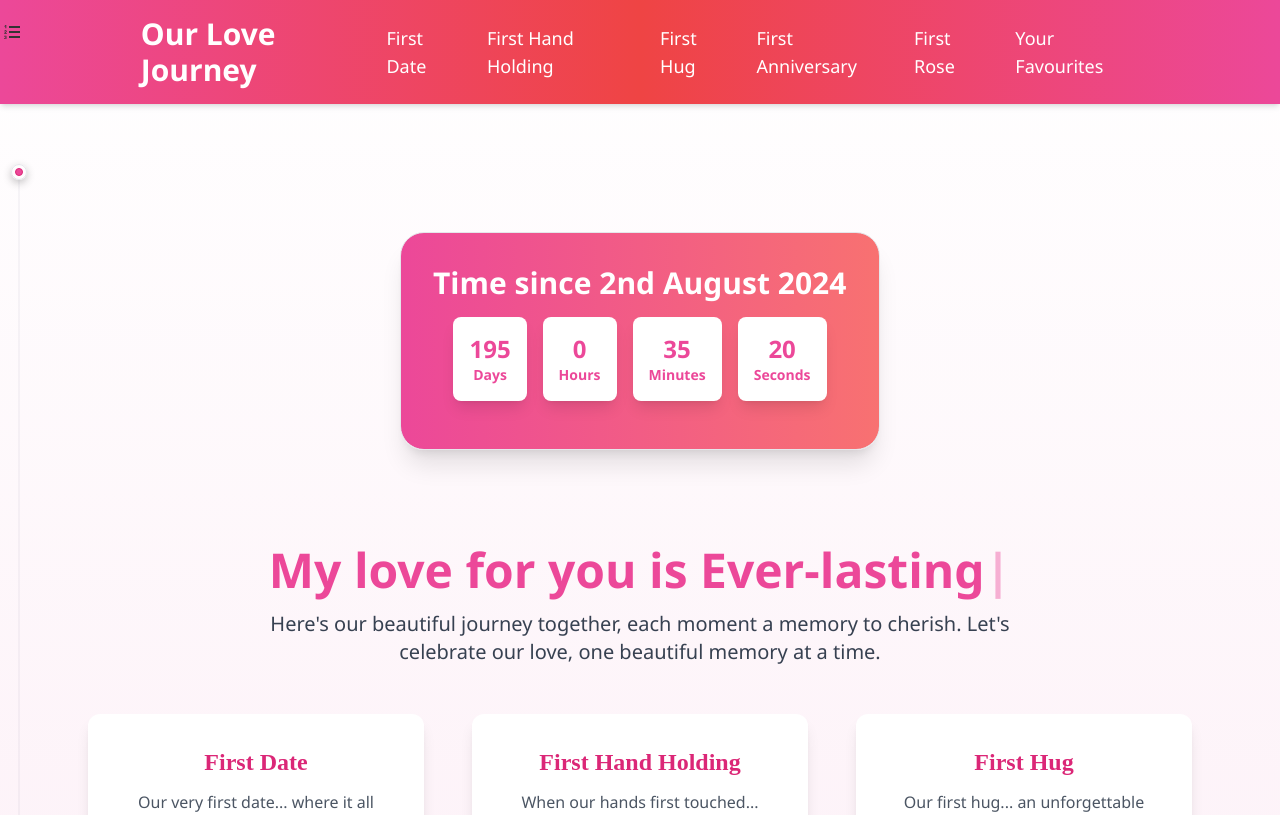
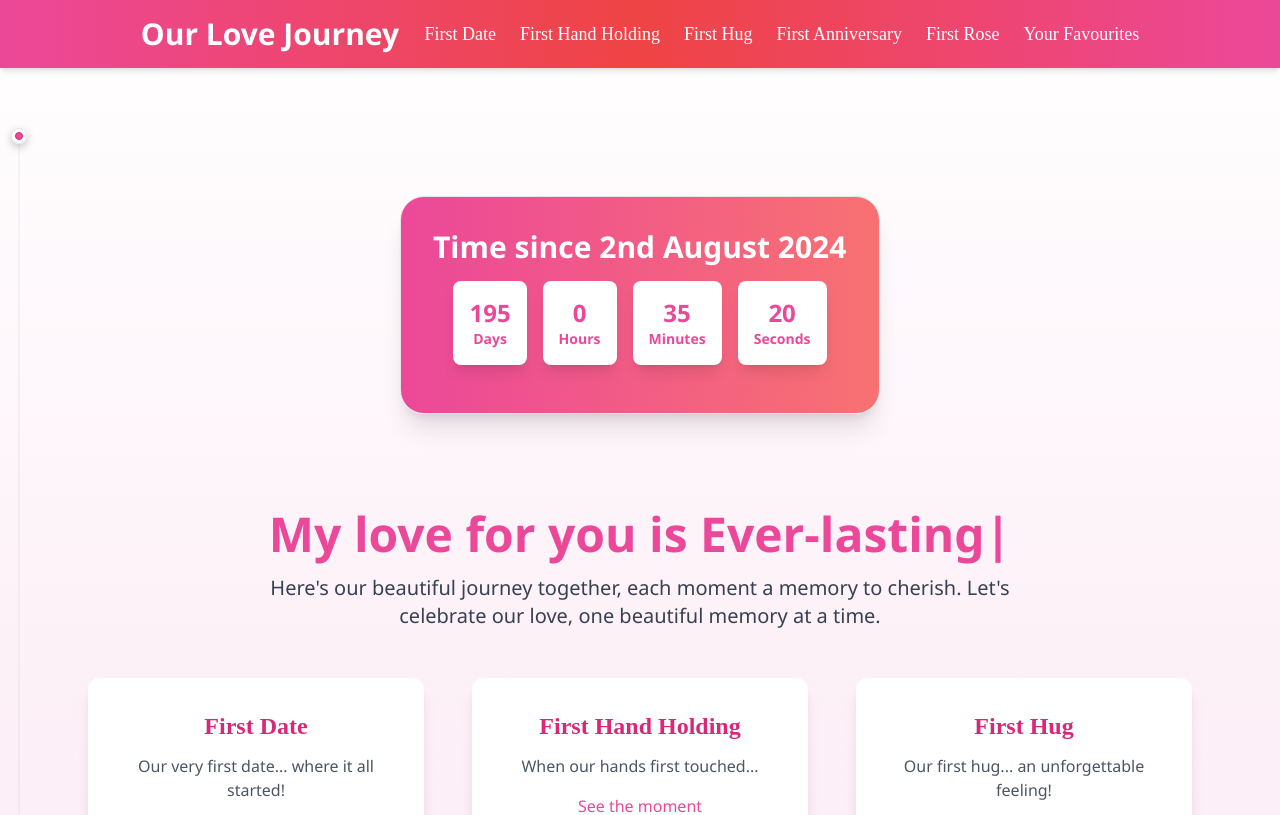
Before and after one commit to daiv09/2-2-25, a Next.js app: page / in a window 1280 px wide. Shown: the top 815 px of the page. Built offline with nearby package versions, Linux system fonts and the light colour scheme.

Commit message:
Removed unwanted code

```diff
--- a/package.json
+++ b/package.json
@@ -19,7 +19,7 @@
     "framer-motion": "^12.4.7",
     "lucide-react": "^0.475.0",
     "motion": "^12.4.3",
-    "next": "15.1.6",
+    "next": "^15.3.2",
     "react": "18.3.1",
     "react-confetti": "^6.2.2",
     "react-dom": "18.3.1",
--- a/src/app/globals.css
+++ b/src/app/globals.css
@@ -1,6 +1,22 @@
 @tailwind base;
 @tailwind components;
 @tailwind utilities;
+/* global.css or inside your Tailwind config if using custom themes */
+@import url('https://fonts.googleapis.com/css2?family=Dancing+Script&family=Poppins:wght@300;400;600&display=swap');
+
+.logo-font {
+  font-family: 'Dancing Script', cursive;
+}
+/* html,
+body {
+  height: 100%;
+  margin: 0;
+  padding: 0;
+} */
+
+.body-font {
+  font-family: 'Poppins', sans-serif;
+}
 
 * {
   margin: 0;
--- a/src/app/page.tsx
+++ b/src/app/page.tsx
@@ -9,18 +9,15 @@ import { CardBody, CardContainer, CardItem } from "@/components/ui/3d-card";
 import { TracingBeam } from "@/components/ui/tracing-beam";
 import { motion } from "framer-motion";
 import confetti from "canvas-confetti";
-import RightSidebar from "@/components/sidebar";
-import { BiListOl, BiBell, BiMouse, BiChat, BiCalendar, BiFolder, BiFilter, BiGroup } from 'react-icons/bi';
-import PixelArt from "@/components/PixelArt";
 
 // import ValentinePopup from "@/components/Valentine";
 
 export default function Home() {
-  const [isSidebarOpen, setIsSidebarOpen] = useState(false);
+  // const [isSidebarOpen, setIsSidebarOpen] = useState(false);
 
-    const toggleSidebar = () => {
-        setIsSidebarOpen(!isSidebarOpen);
-    };
+  // const toggleSidebar = () => {
+  //   setIsSidebarOpen(!isSidebarOpen);
+  // };
 
   const [timeSince, setTimeSince] = useState({
     days: 0,
@@ -102,17 +99,10 @@ export default function Home() {
   return (
     <div className="relative bg-gradient-to-t from-pink-100 via-pink-50 to-white min-h-screen">
       <Navbar />
-      {/* Toggle Button */}
-      <button
-                className={`btn btn-light fixed top-5 right-${isSidebarOpen ? '20' : '310'} z-10 transition-all`}
-                onClick={toggleSidebar}
-            >
-                <BiListOl size={24} />
-            </button>
 
-            {/* Right Sidebar */}
-            <RightSidebar isOpen={isSidebarOpen} toggleSidebar={toggleSidebar} />
-     {/*<div className="flex justify-center">
+      {/* Right Sidebar */}
+      {/* <RightSidebar isOpen={isSidebarOpen} toggleSidebar={toggleSidebar} /> */}
+      {/* <div className="flex justify-center">
   <motion.button
     onClick={() => {
       setShowMessage(true);
@@ -125,7 +115,7 @@ export default function Home() {
   >
     Tap to Reveal 💝
   </motion.button>
-</div>*/}
+</div>  */}
       {showMessage && (
         <motion.div
           initial={{ opacity: 0, y: 20 }}
@@ -134,11 +124,11 @@ export default function Home() {
           className="mt-6 p-6 bg-white rounded-lg shadow-xl text-center text-pink-600 text-lg font-semibold"
         >
           <p>
-            Happy <span className="font-bold text-red-500">7-Month</span>{" "}
+            Happy <span className="font-bold text-red-500">9-Month</span>{" "}
             Miss. 💖
           </p>
           <p className="mt-3">
-          {`This was a very hard month for us. Fights hue thora iske wajah se distance thora badh gaya and dono ka mann dukha bohot. It made me realise that I should value you very much and never take you for granted. Efforts are necessary and I should never stop making them. I always thought like having a girlfriend and a person that you care very much like the meeting and bonding part is hard but the time after that is hard too. Hard I mean it's not easy which I thought would be very easy after getting the perfect person. You have been very understanding this time but now it's my turn to become the old Me when we started. Well in studies and well in extra curricular too with you. I am reallly mad that you went through this and I promise I am not like the other guys who do not spend time like with their girlfriends. Gifts and surprises incoming this month and travelling together too.(Better Giftsss) Happpy Dayyyy ✨`}
+            {`This was a very hard month for us. Fights hue thora iske wajah se distance thora badh gaya and dono ka mann dukha bohot. It made me realise that I should value you very much and never take you for granted. Efforts are necessary and I should never stop making them. I always thought like having a girlfriend and a person that you care very much like the meeting and bonding part is hard but the time after that is hard too. Hard I mean it's not easy which I thought would be very easy after getting the perfect person. You have been very understanding this time but now it's my turn to become the old Me when we started. Well in studies and well in extra curricular too with you. I am reallly mad that you went through this and I promise I am not like the other guys who do not spend time like with their girlfriends. Gifts and surprises incoming this month and travelling together too.(Better Giftsss) Happpy Dayyyy ✨`}
           </p>
           <p className="mt-3 text-2xl animate-pulse">❤️❤️❤️</p>
         </motion.div>
@@ -323,7 +313,7 @@ export default function Home() {
           {/* Add more moments as needed */}
         </div>
       </TracingBeam>
-      <PixelArt imageSrc="/assests/mario.jpeg" pixelSize={24} />
+      {/* <PixelArt imageSrc="/assests/mario.jpeg" pixelSize={24} /> */}
     </div>
     // </div>
   );
--- a/src/components/Navbar.tsx
+++ b/src/components/Navbar.tsx
@@ -56,22 +56,22 @@ interface NavLinksProps {
 
 const NavLinks = ({ onClick }: NavLinksProps) => (
   <>
-    <Link href="/first-date" className="text-white text-lg hover:text-pink-400 transition" onClick={onClick}>
+    <Link href="/first-date" className="logo-font text-white text-lg hover:text-pink-400 transition" onClick={onClick}>
       First Date
     </Link>
-    <Link href="/first-hand-holding" className="text-white text-lg hover:text-pink-400 transition" onClick={onClick}>
+    <Link href="/first-hand-holding" className="logo-font text-white text-lg hover:text-pink-400 transition" onClick={onClick}>
       First Hand Holding
     </Link>
-    <Link href="/first-hug" className="text-white text-lg hover:text-pink-400 transition" onClick={onClick}>
+    <Link href="/first-hug" className="logo-font text-white text-lg hover:text-pink-400 transition" onClick={onClick}>
       First Hug
     </Link>
-    <Link href="/first-anniversary" className="text-white text-lg hover:text-pink-400 transition" onClick={onClick}>
+    <Link href="/first-anniversary" className="logo-font text-white text-lg hover:text-pink-400 transition" onClick={onClick}>
       First Anniversary
     </Link>
-    <Link href="/first-rose" className="text-white text-lg hover:text-pink-400 transition" onClick={onClick}>
+    <Link href="/first-rose" className="logo-font text-white text-lg hover:text-pink-400 transition" onClick={onClick}>
       First Rose
     </Link>
-    <Link href="/your-favs" className="text-white text-lg hover:text-pink-400 transition" onClick={onClick}>
+    <Link href="/your-favs" className="logo-font text-white text-lg hover:text-pink-400 transition" onClick={onClick}>
       Your Favourites
     </Link>
   </>
```
Also changed, not shown: 1 other file (tests, documents, lock files or other folders).
